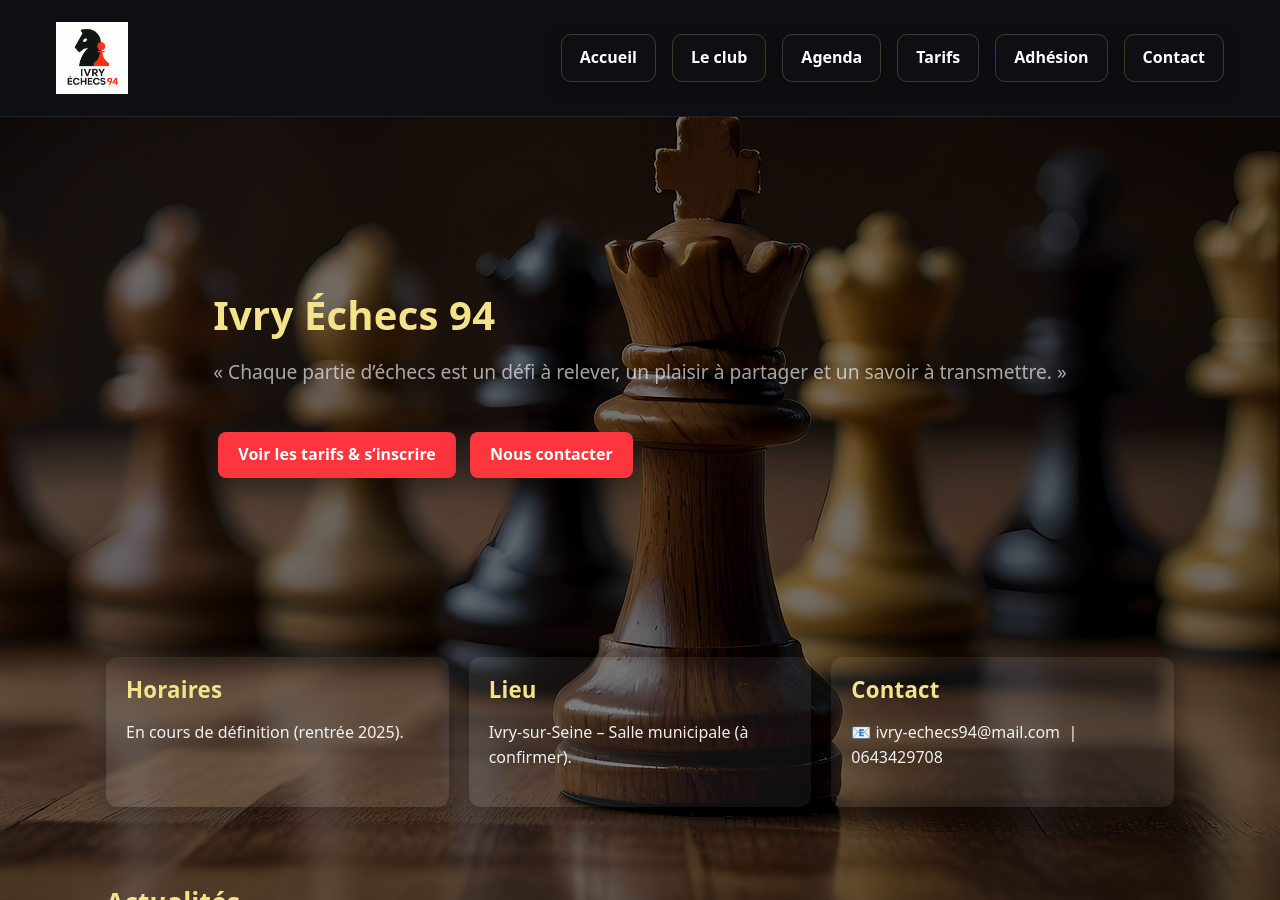
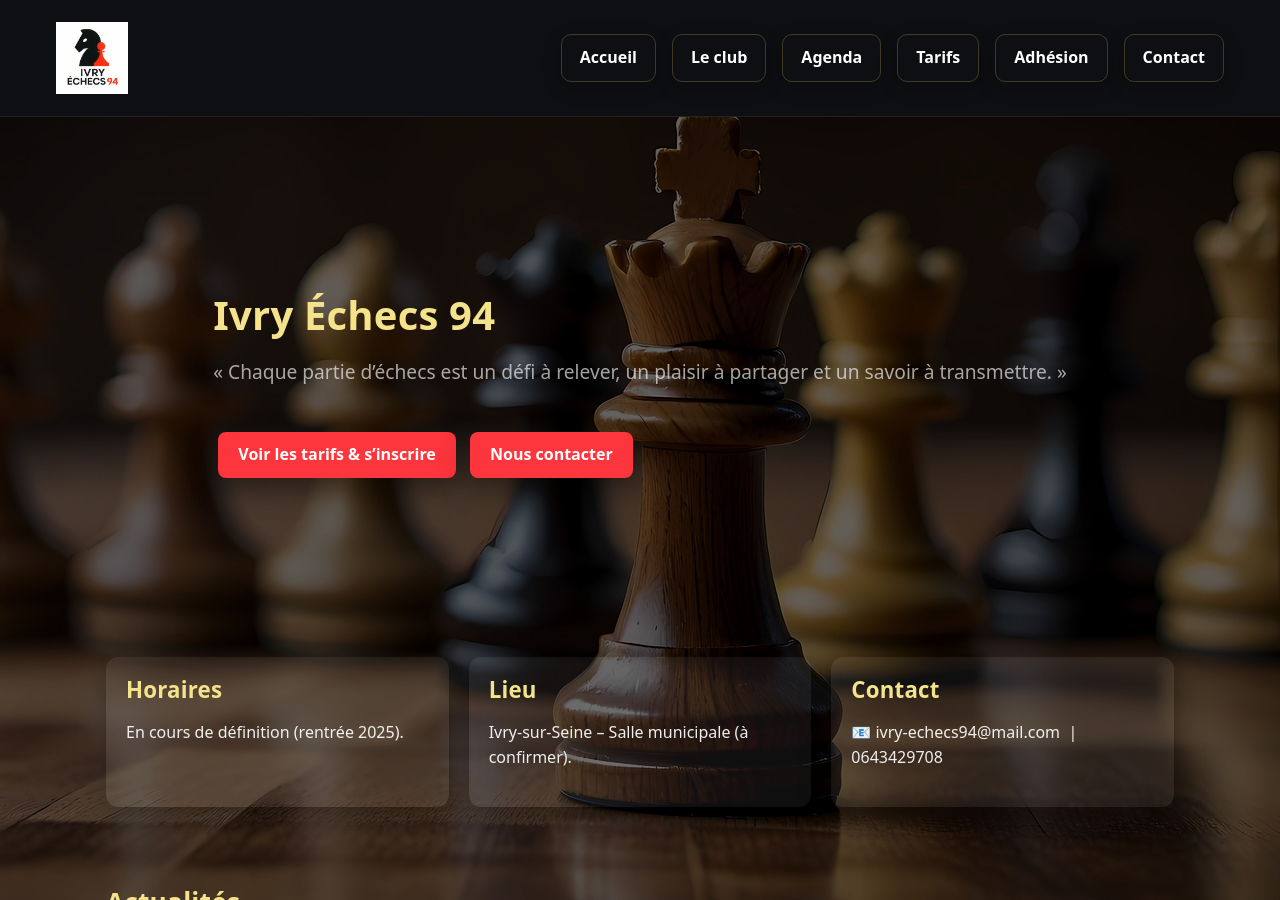
Before and after one commit to Nelwyn64/ivry-echecs-94, a Jekyll site: the page built from index.html, in a window 1280 px wide and 900 px high. Built offline with Jekyll 4.4.1, drawn with Linux system fonts in a browser that asks for light colours.

Commit message:
Ajustement de l'assombrissement des fonds (overlay plus adapté)

```diff
--- a/css/styles.css
+++ b/css/styles.css
@@ -207,7 +207,7 @@ main img.logo {
 
 body.page-index {
   background:
-    linear-gradient(rgba(0,0,0,.55), rgba(0,0,0,.55)),
+    linear-gradient(rgba(0,0,0,.61), rgba(0,0,0,.61)),
     url('/assets/bg-index.jpg') no-repeat center center fixed;
   background-size: cover;
 }
```
